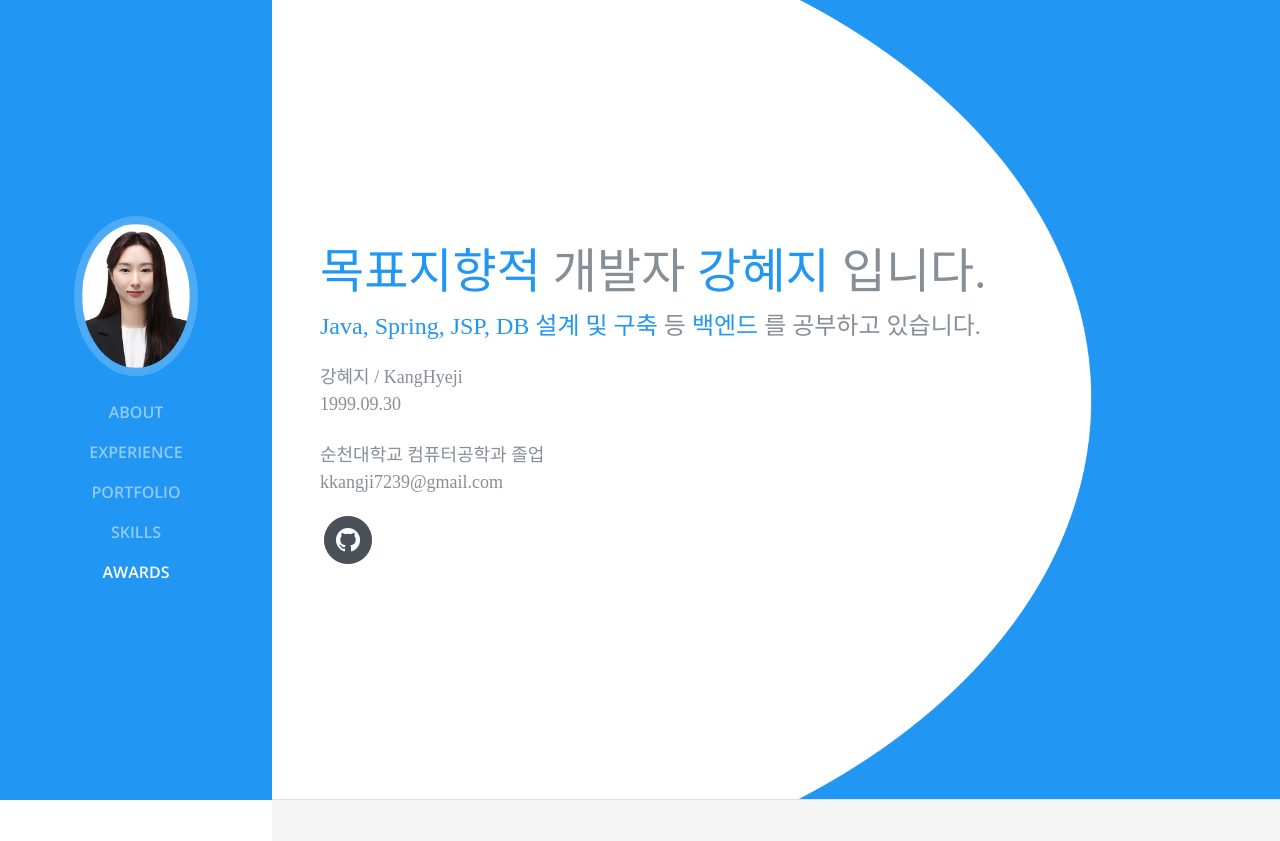
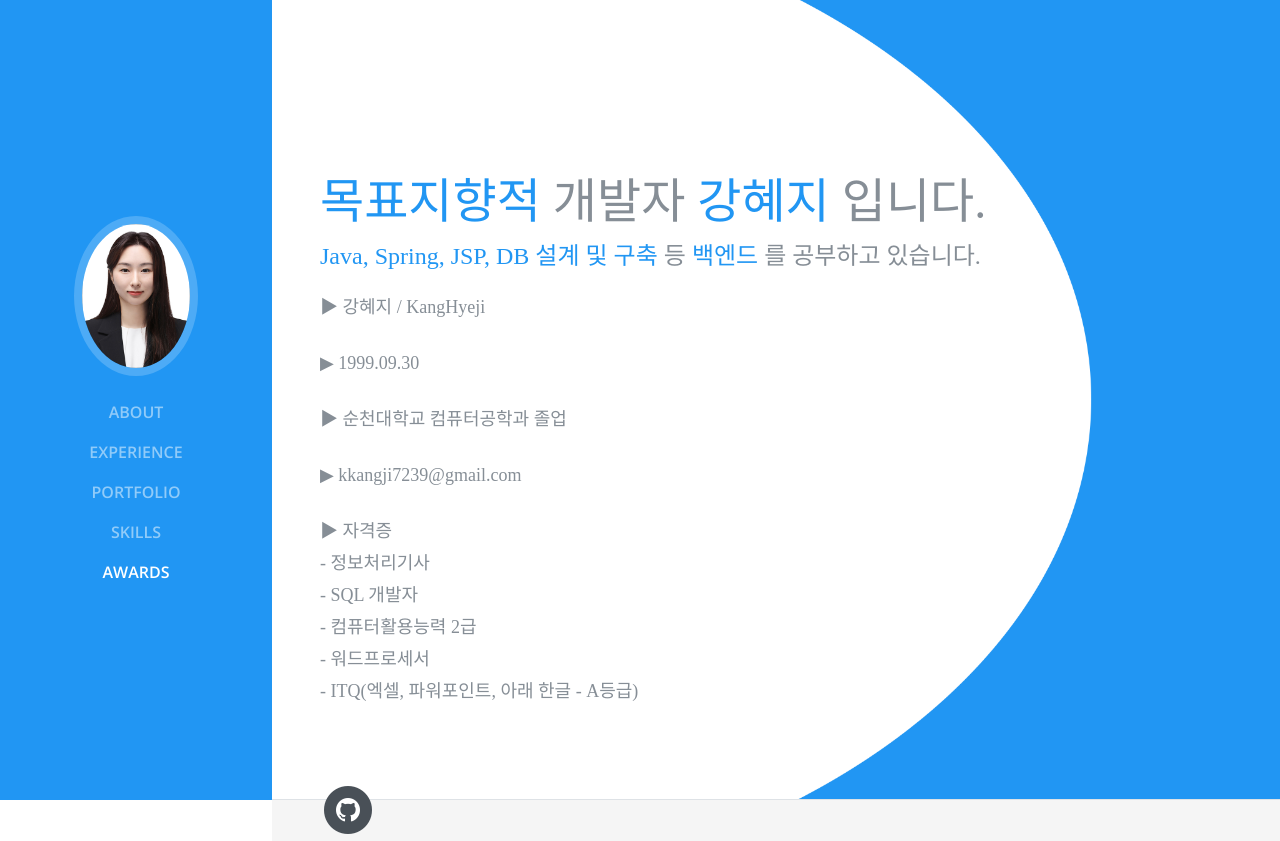
Before and after one commit to kkangji99/kkangji99.github.io, a plain HTML site: page index.html in a window 1280 px wide. Shown: the top 841 px of the page. Drawn offline with nearby package versions, Linux system fonts and the light colour scheme; a web font is replaced by a local one.

Commit message:
타이틀 위치 조정

```diff
--- a/index.html
+++ b/index.html
@@ -123,27 +123,33 @@
           <a href="#"></a>
         </div>
         <!-- 하단 작은 설명 -->
-        <div>
+        <div style="margin-bottom: -30%;">
           <!-- <img class="pngs" src="img/school.png"> -->
-          <span class="subhan" style="max-width: 500px;"> 강혜지 / KangHyeji</span>
+          <p class="subhan" style="max-width: 500px;">▶ 강혜지 / KangHyeji</p><br>
+          <p class="subhan" style="max-width: 500px;">▶ 1999.09.30</p>
           <br>
-          <span class="subhan" style="max-width: 500px;">1999.09.30</span>
+          <p class="subhan" style="max-width: 500px;">▶ 순천대학교 컴퓨터공학과 졸업</p><br>
+          <p class="subhan" style="max-width: 500px;">▶ kkangji7239@gmail.com</p>
           <br>
-          <br>
-          <span class="subhan" style="max-width: 500px;">순천대학교 컴퓨터공학과 졸업</span>
-          <br>
-          <!-- <img class="pngs" src="img/mail.png" style="width: 5%; margin-right: 10px;" > -->
-          <span class="subhan" style="max-width: 500px;">kkangji7239@gmail.com</span>
+          <p class="subhan" style="max-width: 500px;">▶ 자격증</p>
+          <p class="subhan" style="max-width: 500px;">- 정보처리기사</p>
+          <p class="subhan" style="max-width: 500px;">- SQL 개발자</p>
+          <p class="subhan" style="max-width: 500px;">- 컴퓨터활용능력 2급</p>
+          <p class="subhan" style="max-width: 500px;">- 워드프로세서</p>
+          <p class="subhan" style="max-width: 500px;">- ITQ(엑셀, 파워포인트, 아래 한글 - A등급)</p>
+
+          <br><br><br>
+          <div class="list-inline list-social-icons mb-0" >
+            <a href="https://github.com/kkangji99" >
+              <span class="fa-stack fa-lg" >
+                <i class="fa fa-circle fa-stack-2x" ></i>
+                <i class="fa fa-github fa-stack-1x fa-inverse"></i>
+              </span>
+            </a>
+          </div>
+
         </div>
-        <p></p>
-        <div class="list-inline list-social-icons mb-0">
-          <a href="https://github.com/kkangji99">
-            <span class="fa-stack fa-lg">
-              <i class="fa fa-circle fa-stack-2x"></i>
-              <i class="fa fa-github fa-stack-1x fa-inverse"></i>
-            </span>
-          </a>
-        </div>
+
       </div>
 
     </section>
```
